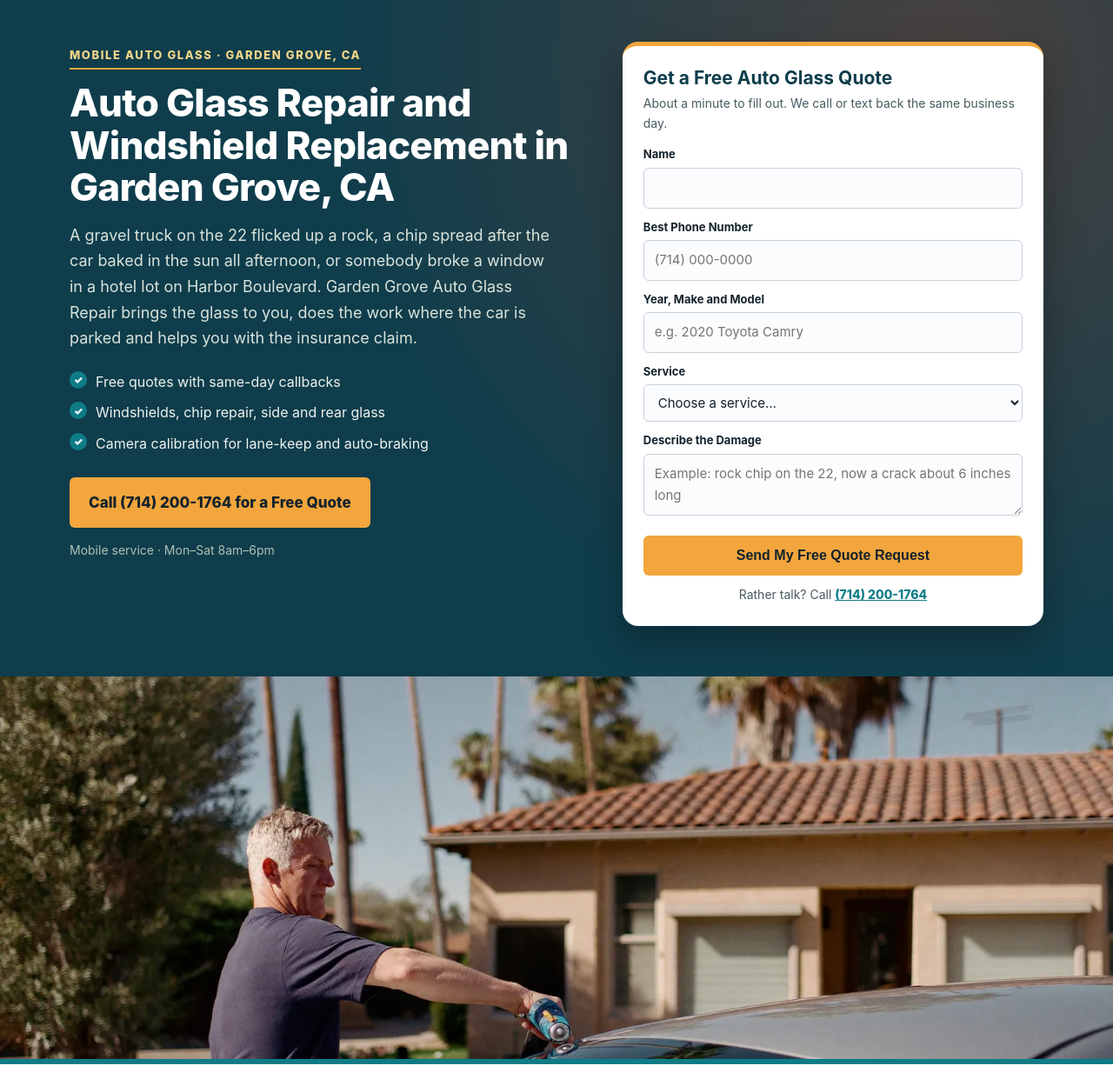
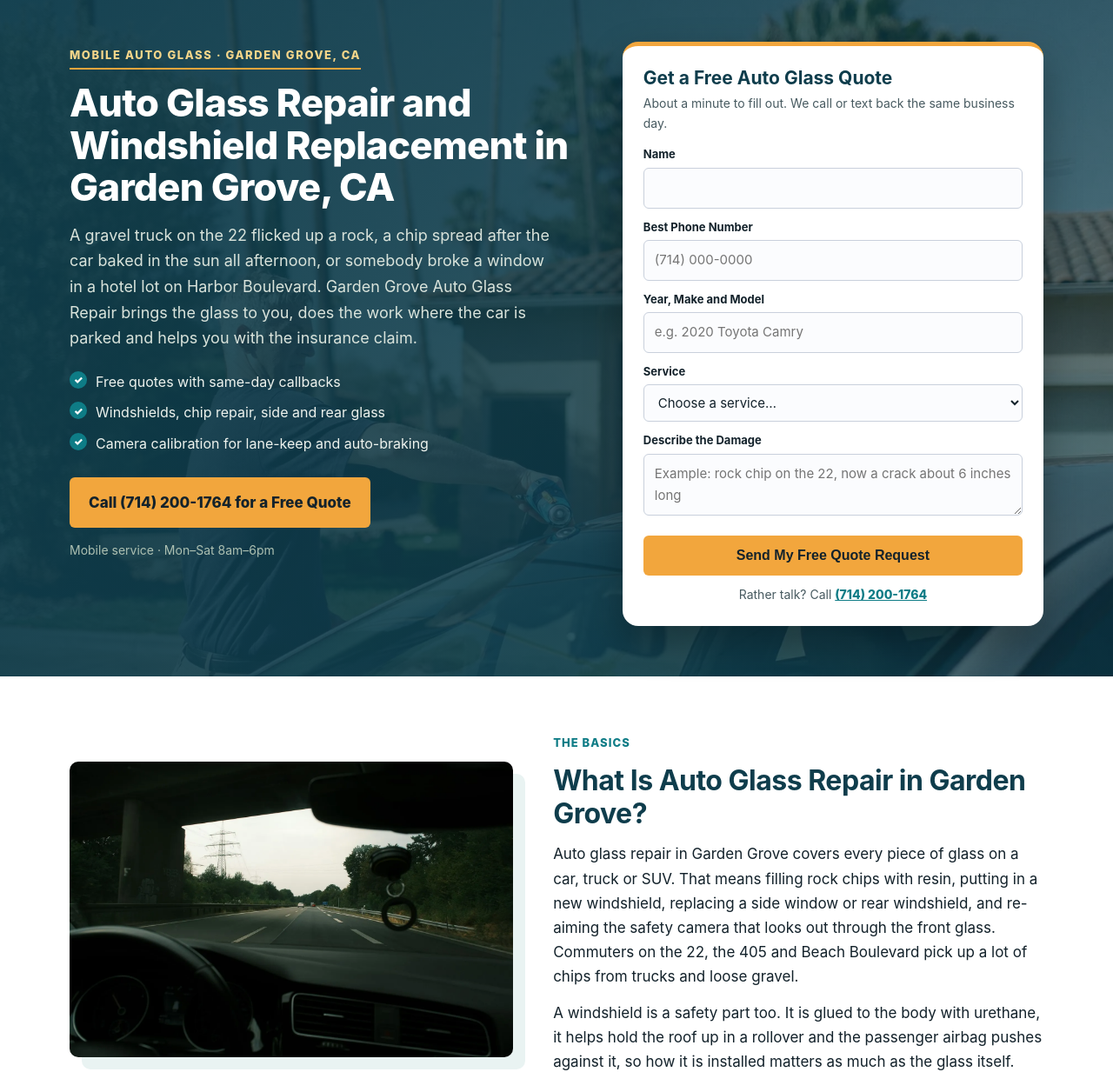
Before and after one commit to iDevRM/auto-glass-repair-garden-grove, a plain HTML site: page index.html in a window 1280 px wide. Shown: the part 74-1307 px from the top of the page at 87% size. Drawn offline with Linux system fonts and the light colour scheme.

Commit message:
Home page header: background photo + quote form

```diff
--- a/index.html
+++ b/index.html
@@ -123,7 +123,7 @@
   </div>
 </header>
 <!-- HERO -->
-<section class="hero">
+<section class="hero" style="background:linear-gradient(90deg,rgba(15,61,76,0.93) 0%,rgba(15,61,76,0.84) 50%,rgba(15,61,76,0.62) 100%),url('garden-grove-windshield-replacement-driveway.webp') center/cover no-repeat;">
   <div class="wrap hero-grid">
     <div>
       <span class="tag">Mobile Auto Glass &middot; Garden Grove, CA</span>
@@ -152,7 +152,6 @@
     </div>
   </div>
 </section>
-<div class="band"><img src="garden-grove-windshield-replacement-driveway.webp" alt="Auto glass technician checking a windshield on a car in a Garden Grove driveway" width="1600" height="900"></div>
 
 <!-- WHAT -->
 <section class="sec alt">
```
